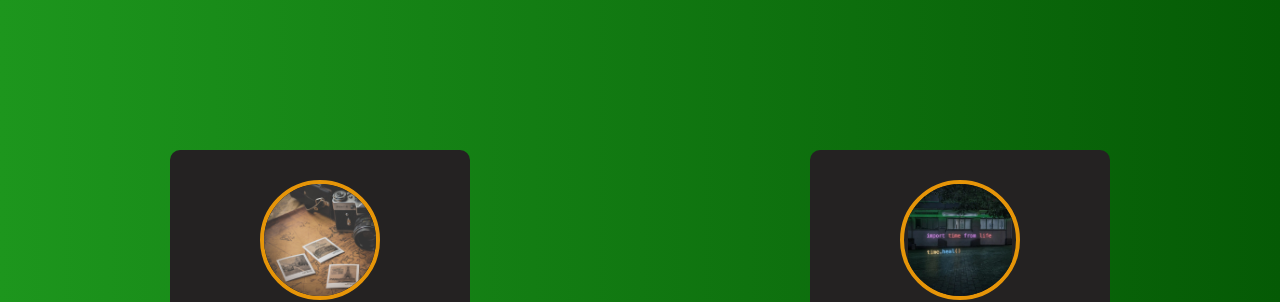
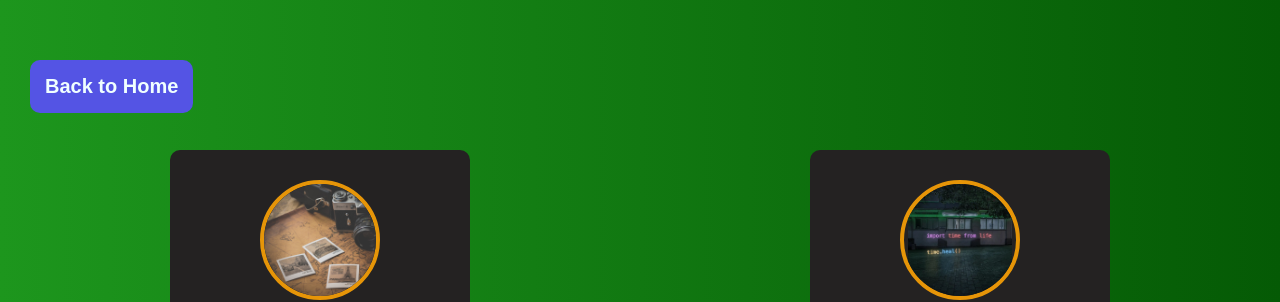
Before and after one commit to NhieuThinh/30DaysHTML-CSS-JS, a plain HTML site: page days2_ProfileCard/day2.html in a window 1280 px wide. Shown: the top 302 px of the page. Drawn offline with nearby package versions, Linux system fonts and the light colour scheme.

Commit message:
update day2

```diff
--- a/days2_ProfileCard/day2.css
+++ b/days2_ProfileCard/day2.css
@@ -98,3 +98,20 @@ body {
     transform: translateY(-30px); */
     transition: 0.15s;
   }
+  .backHome2{
+    position: absolute;
+    top: 30px;
+    margin: 30px;
+    padding: 15px;
+    font-size: 20px;
+    font-weight: bold;
+    border-radius: 10px;
+    border: none;
+    background-color: rgb(84, 84, 228);
+    color: azure;
+}
+.backHome2 a{
+  text-decoration: none;
+  color: inherit;
+
+}
--- a/days2_ProfileCard/day2.html
+++ b/days2_ProfileCard/day2.html
@@ -11,6 +11,7 @@
     />
   </head>
   <body>
+    <button class="backHome2"><a href="/index.html">Back to Home</a></button>
     <!-- profile -->
     <!-- <div class="card-container">
       <div class="card-avatar">
@@ -28,6 +29,6 @@
         <button class="contact">Contact Me</button>
       </div>
     </div> -->
-    <script type="module" src="day2.js" ></script>
+    <script type="module" src="day2.js"></script>
   </body>
 </html>
```
